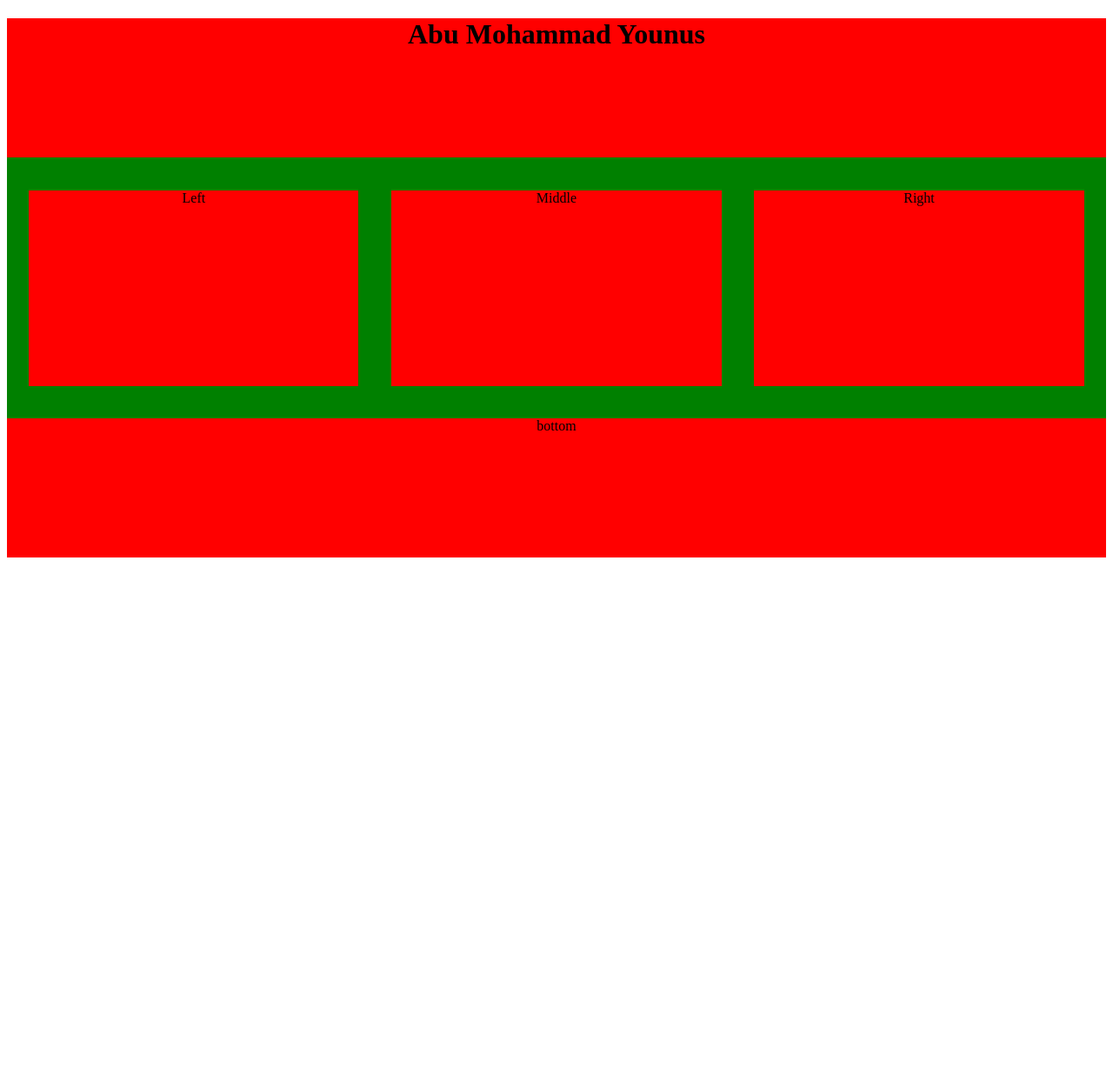
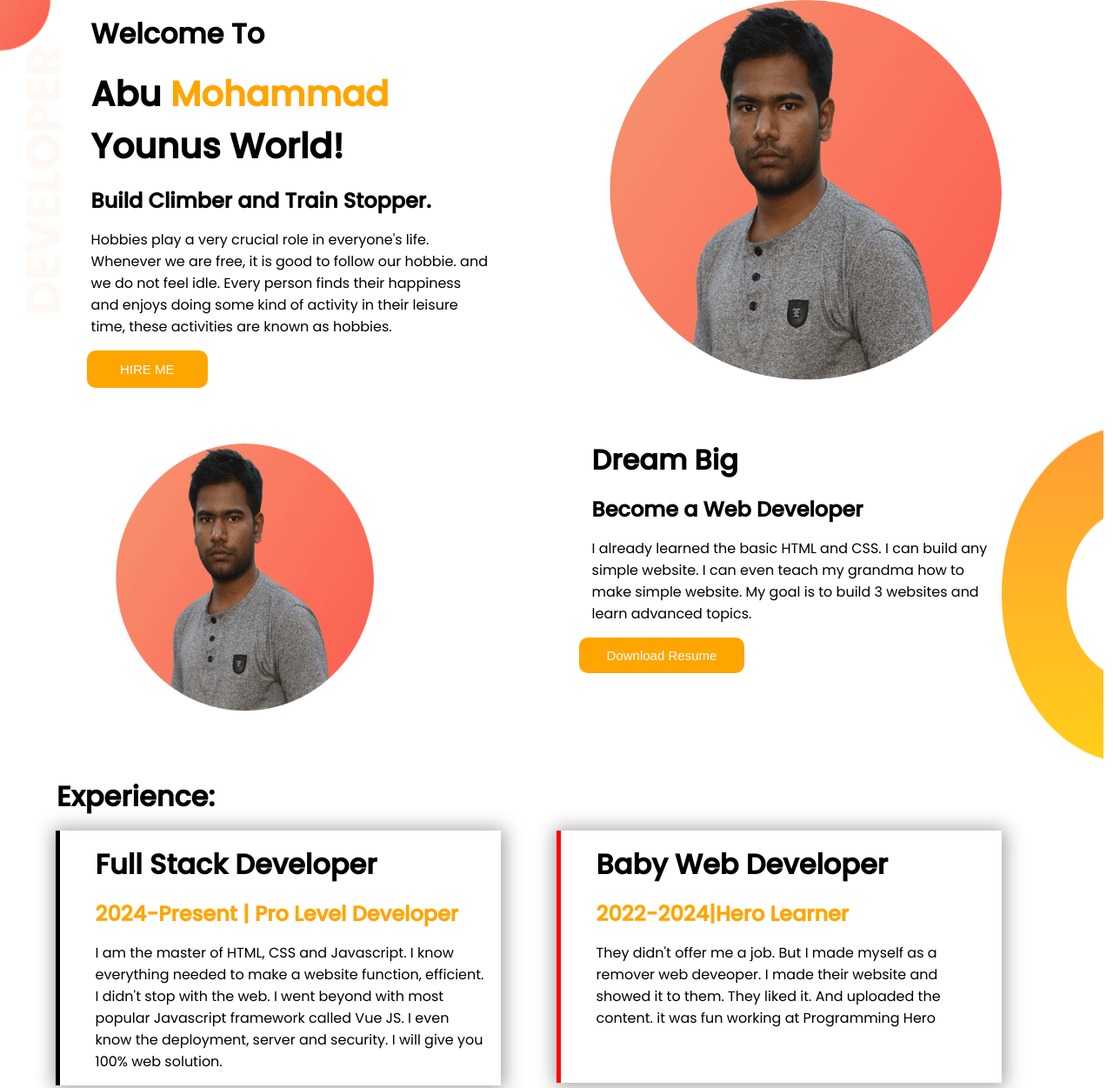
Before and after one commit to MohammadYounus68/first-website-1, a plain HTML site: page index.html in a window 1280 px wide. Shown: the top 1251 px of the page at 87% size. Before the commit the page ends 800 px from the top, so only its background shows below. Drawn offline with Linux system fonts and the light colour scheme.

Commit message:
new update

```diff
--- a/index.html
+++ b/index.html
@@ -2,18 +2,59 @@
 <html>
 <head>
 	<title>2website.com</title>
-	<!-- <link rel="stylesheet" type="text,css" href="style.css"> -->
 	<link rel="stylesheet" type="text/css" href="style.css">
+	<link rel="preconnect" href="https://fonts.googleapis.com">
+<link rel="preconnect" href="https://fonts.gstatic.com" crossorigin>
+<link href="https://fonts.googleapis.com/css2?family=Poppins:ital,wght@0,400;0,500;1,400&family=Roboto&display=swap" rel="stylesheet">
 </head>
 <body>
-	<div class="top"> <h1> Abu Mohammad Younus</h1> </div>
-	<div class="mid">
-		<div class="left"> Left</div>
-		<div class="middle"> Middle</div>
-		<div class="right">Right</div>
-	</div>
-	<div class="bottom"> bottom</div>
+	<header class="topbaner">
+			<div class="half_width">
+				<h1>Welcome To</h1>
+				<h1 class="name">Abu <span class="orgclr">Mohammad</span> Younus World!</h1>
+				<h3>Build Climber and Train Stopper.</h3>
+				<p>Hobbies play a very crucial role in everyone's life. Whenever we are free, it is good to follow our hobbie. and we do not feel idle. Every person finds their happiness and enjoys doing some kind of activity in their leisure time, these activities are known as hobbies.</p>
+				<div class="btn">
+					<a href="https://www.facebook.com/saurav.ahshan/"> <button class="buttons" style="height: 43px; width: 139.2px;"> <span class="hire_me"> HIRE ME</span></button></a>
+				</div>
+			</div>
+			<div class="half_width">
+				<img  class="imgsize" src="image/saurav.png">
+			</div>
+	</header>
 
+	<!-- box 2==================================================== -->
+	<section class="section_one">
+			<div class="half_width">
+				<img  class="section-image" src="image/saurav.png">
+			</div>
+			<div class="half_width">
+				<h1>Dream Big</h1>
+				<h3> Become a Web Developer</h3>
+				<p>I already learned the basic HTML and CSS. I can build any simple website. I can even teach my grandma how to make simple website. My goal is to build 3 websites and learn advanced topics.</p>
+				<div>
+					<a href="http://localhost:3000/index.html"> <button class="buttons"> <span class="hire_me">Download Resume</span></button></a>
+				</div>
+			</div>
+
+			<img src="image/dream-bg.png">
+
+	</section>
+	<h1 class="exp">Experience:</h1>
+	<!-- -------------------------- -->
+	<section class="st2">
+		<div class="half_width fstack">
+			<h1>Full Stack Developer</h1>
+			<h3 class="orgclr">2024-Present | Pro Level Developer</h3>
+			<p>I am the master of HTML, CSS and Javascript. I know everything needed to make a website function, efficient. I didn't stop with the web. I went beyond with most popular Javascript framework called Vue JS. I even know the deployment, server and security. I will give you 100% web solution.</p>
+		</div>
+		<div class="half_width bstack">
+			<h1>Baby Web Developer</h1>
+			<h3 class="orgclr">2022-2024|Hero Learner</h3>
+			<p> They didn't offer me a job. But I made myself as a remover web deveoper. I made their website and showed it to them. They liked it. And uploaded the content. it was fun working at Programming Hero</p>
+
+		</div>
+	</section>
 
 </body>
 </html>
--- a/style.css
+++ b/style.css
@@ -1,29 +1,107 @@
-selecton {
-	pr: value;
+
+* {
+	margin: 0%;
+	padding: 0;
+	box-sizing: border-box;
 }
-.top {
-	height: 160px;
-	width: auto;
-	background-color: red;
-	text-align: center;
+body {
+	font-family: 'Poppins', sans-serif;
+/*	font-family: 'Roboto', sans-serif;*/
 }
-.mid {
+* {
+	margin: 0;
+	padding: 0;
+	box-sizing: border-box;
+}
+.half_width {
+	width: 40%;
+	float: left;
+	margin-left: 5%;
+/*	margin-bottom: 5%;*/
+	padding-left: 2%;
+}
+.topbaner {
+	display: flex;
+	background-image: url("image/top-banner.png");
+	background-repeat: no-repeat;
+}
+.imgsize {
+	width: 100%;
+}
+
+h1 {
+	margin: 15px;
+	font-size: 200%;
+}
+h3 {
+	margin: 15px;
+	font-size: 150%;
+}
+.orgclr {
+	color: orange;
+}
+.name {
+	font-size: 40px;
+}
+p {
+	margin: 15px;
+	text-align: left;
+}
+.buttons {
+	background-color: orange;
+	border: 2px solid transparent;
+	border-color: none;
+	border-radius: 10px;
+	padding: 10px 30px;
+
+
+}
+.buttons:hover {
+	background-color: #C98A0f;
+}
+.hire_me {
+	color: white;
+	font-size: 15px;
+}
+.btn {
+	margin: 10px;
+}
+
+/*box 2 =============================*/
+.section_one {
+	display: flex;
+
+}
+.section-image {
+	margin: 20px;
+	height: 340px;
+	width: 320px;
+
+}
+.dream_big {
+	margin-top: 30px;
+	margin-left: 15%;
+}
+
+.one,.two {
+	float: left;
+}
+/*================================*/
+.st2 {
 	height: 300px;
-	width: auto;
-	background-color: green;
+/*	background-image: url("image/my-bg.png");*/
+/*	background-image: linear-gradient(red ,burlywood, orange);*/
 }
-.left,.middle,.right {
-	text-align: center;
-	height: 75.00%;
-	width: 30%;
-	margin: 3% 1% 0% 2%;
-	float: left;
-	background-color: red;
+.fstack {
+	box-shadow: 1px 1px 20px 3px rgba(20, 20, 20, 0.4);
+	border-left: 5px solid black;
 }
-.bottom {
-	height: 160px;
-	width: auto;
-	background-color: red;
-	text-align: center;
-	text-shadow: yellowgreen;
+.bstack {
+	box-shadow: 1px 1px 20px 3px rgba(20, 20, 20, 0.4);
+	border-left: 5px solid  red;
+	height: 290px;
 }
+.exp {
+/*	left: 30px;*/
+	padding-left: 50px;
+}
```
Also changed, not shown: image/Screenshot (8).png (added), image/dream-bg.png (added), image/exp-bg.png (added), image/jhankar.png (added), image/jhankar2.png (added), image/my-bg.png (added), image/my-bg2.png (added), image/saurav.png (added), image/top-banner.png (added).
